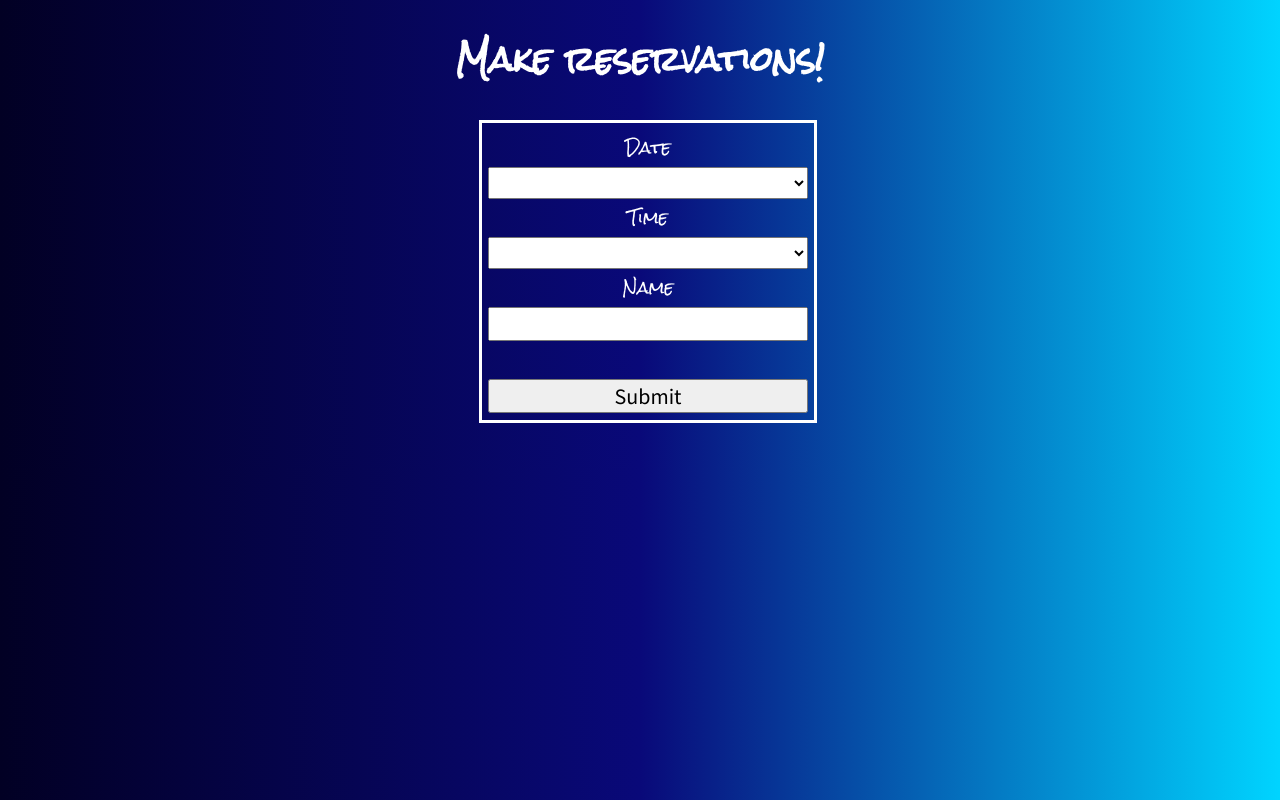
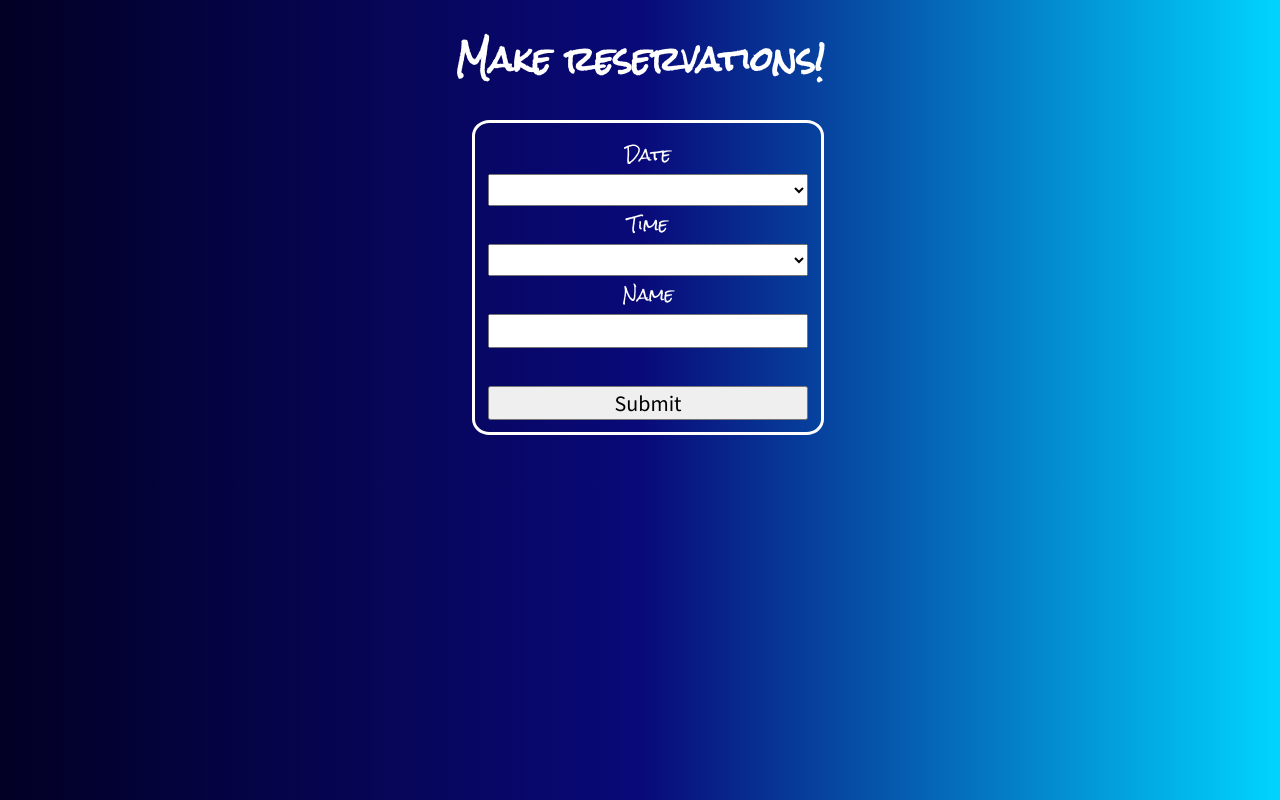
Before and after one commit to rburrito/reservationData, a website: page public/index.html in a window 1280 px wide. Drawn offline with Linux system fonts and the light colour scheme; no server answers; a web font is replaced by a local one.

Commit message:
added rounded border

```diff
--- a/public/css/style.css
+++ b/public/css/style.css
@@ -17,7 +17,8 @@ form {
   margin: auto;
   border-style: solid;
   border-color: white;
-  padding: 0.5vw;
+  border-radius: 5%;
+  padding: 1vw;
 }
 
 select {
--- a/public/js/utils.js
+++ b/public/js/utils.js
@@ -20,9 +20,11 @@ function createTimes(){
     reservationTimes[i.toString()+':30']=10;
   }
   }
+  console.log(JSON.stringify(reservationTimes));
   return reservationTimes;
 }
 
+/*
 function reduceTimes(timeObject){
   let reservationTimes=[];
 
@@ -38,9 +40,10 @@ function reduceTimes(timeObject){
     }
 
   }
+  console.log(JSON.stringify(reservationTimes));
   return reservationTimes;
 }
-
+*/
 
 function convertToCivTime(hour){
   if (hour > 12){
```
Also changed, not shown: public/index.html (+1 -1 lines), spec/frontend/main.test.js (+0 -4 lines).
